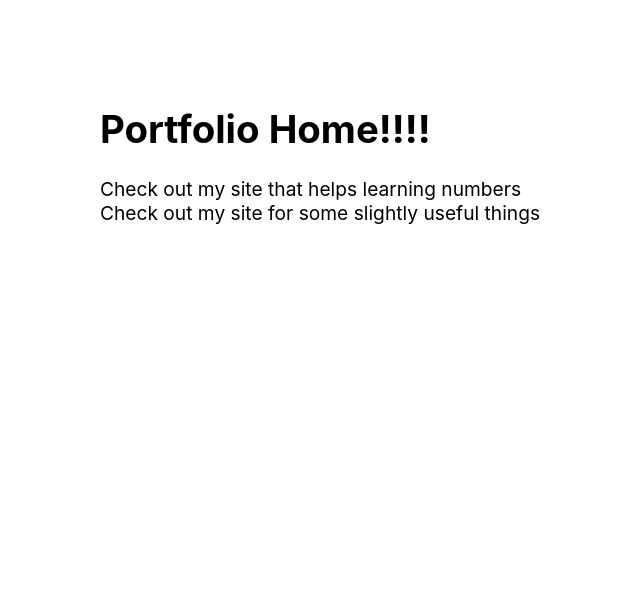
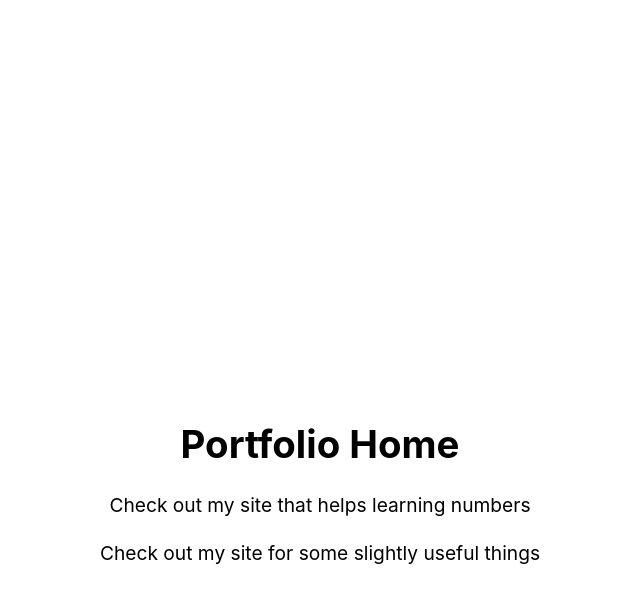
Before and after one commit to MagnusAustralia/portfolio, a Next.js app: page / in a window 1280 px wide. Shown: the top 602 px of the page, without its empty margins (320-960 px from the left). Built offline with nearby package versions, Linux system fonts and the light colour scheme.

Commit message:
New Link added

```diff
--- /dev/null
+++ b/components/Links.js
@@ -0,0 +1,19 @@
+import React from "react";
+import styles from "../styles/Links.module.css";
+
+const Links = () => {
+	return (
+		<div className={styles.container}>
+			<h1>Portfolio Home</h1>
+			<a href="http://learn-numbers.william-portfolio.design">
+				Check out my site that helps learning numbers
+			</a>
+			<br />
+			<a href="http://slightlyuseful.william-portfolio.design">
+				Check out my site for some slightly useful things
+			</a>
+		</div>
+	);
+};
+
+export default Links;
--- a/pages/index.js
+++ b/pages/index.js
@@ -1,14 +1,5 @@
+import Links from "../components/Links";
+
 export default function Home() {
-	return (
-		<div>
-			<h1>Portfolio Home!!!!</h1>
-			<a href="http://learn-numbers.william-portfolio.design">
-				Check out my site that helps learning numbers
-			</a>
-			<br />
-			<a href="http://slightlyuseful.william-portfolio.design">
-				Check out my site for some slightly useful things
-			</a>
-		</div>
-	);
+	return <Links />;
 }
--- /dev/null
+++ b/styles/Links.module.css
@@ -0,0 +1,9 @@
+.container {
+	min-height: 100vh;
+	padding: 0 0.5rem;
+	display: flex;
+	flex-direction: column;
+	justify-content: center;
+	align-items: center;
+	height: 100vh;
+}
```
